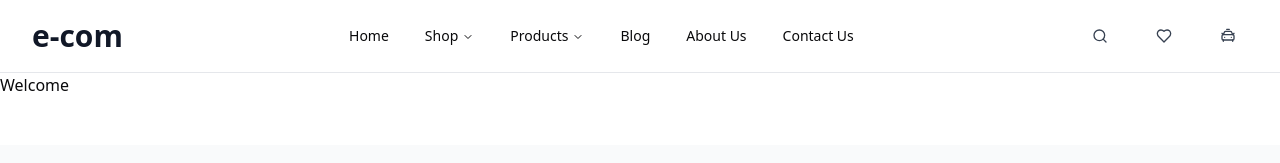
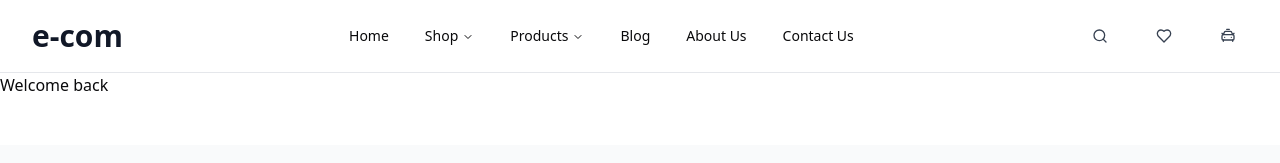
Before and after one commit to mehedihassandev/eCommerce-nextjs, a Next.js app: page / in a window 1280 px wide. Shown: the top 163 px of the page. Built offline with nearby package versions, Linux system fonts and the light colour scheme.

Commit message:
NE-008: Testing

```diff
--- a/app/page.tsx
+++ b/app/page.tsx
@@ -1,3 +1,3 @@
 export default function Home() {
-  return <div>Welcome</div>;
+  return <div>Welcome back</div>;
 }
```
